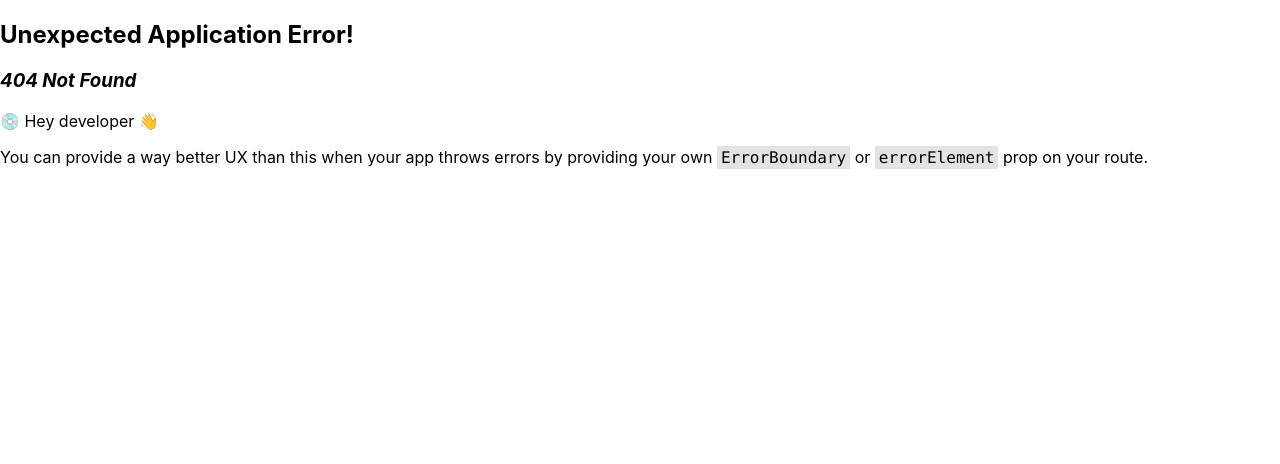
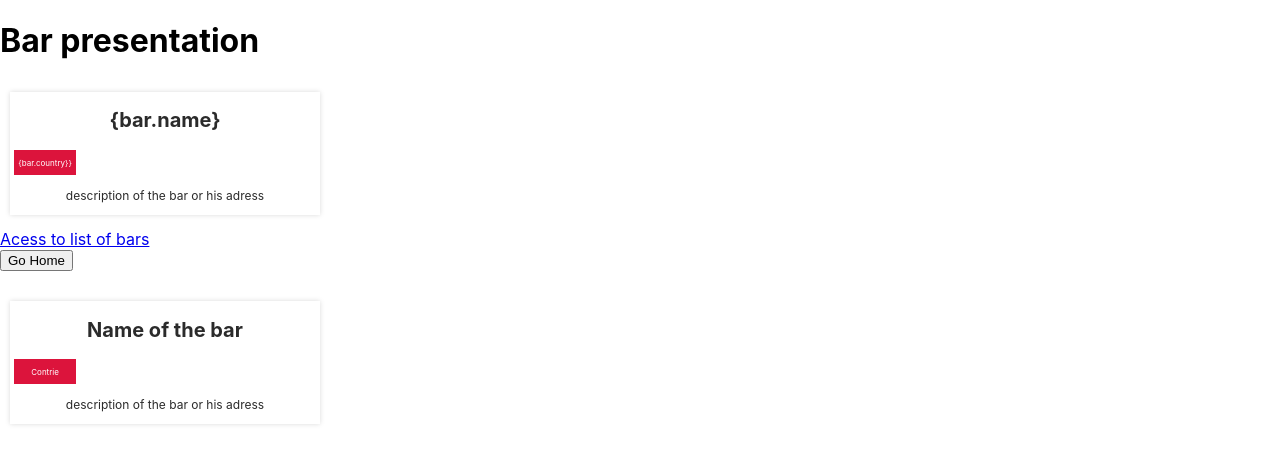
Before and after one commit to INF1-SNK/project, a React (Create React App) app: page /listOfBar/barInformation/1 in a window 1280 px wide. Before the commit this address had no page. Shown: the top 464 px of the page. Built offline with nearby package versions, Linux system fonts and the light colour scheme; no server answers.

Commit message:
feat(barPresentationPage):implementation

```diff
--- a/src/index.js
+++ b/src/index.js
@@ -25,7 +25,7 @@ const router = createBrowserRouter([
   },
   {
     //chemin à appeller + composat page qui correspond (ne pas oublier d'import le composant)
-    path: '/barPresentation/:id',
+    path: '/listOfBar/barInformation/:id',
     element: <BarPresentation/>,
   },
   {
--- a/src/pages/BarPresentation.jsx
+++ b/src/pages/BarPresentation.jsx
@@ -1,19 +1,38 @@
 import { Link, useNavigate } from "react-router-dom";
 import { useEffect, useState } from 'react';
 import Card from "../components/Card/Card";
+import { useParams } from 'react-router-dom';
+
 
 const BarPresentation = () => {
 
     //On crée notre variable qui vas nous permettre d'utiliser le useNavigate afin de bouger de page en page
     const navigate = useNavigate();
+    const params = useParams();
+    const barId = params.id;
+    const [bar, setBar] = useState([]);
 
+    console.log(barId);
+
+    const fetchBar = async () => {
+        const response = await fetch(`https://api.openbrewerydb.org/breweries/${barId}`);
+        const bar = await response.json();
+        setBar(bar);
+        console.log(bar)
+    }
+
+
+    useEffect(() => { fetchBar(); }, [])
+
+    console.log(params)
+    console.log(bar)
 
 //Il faut recuperer le bon bar et les données de celui sur lequel on a cliqué pour les mettre dans la cards
 
     return (
         <div>
 
-            <h1>Bar presentation </h1>
+            <h1>Bar presentation  </h1>
 
             <div className='cardsContainer'>
                  <Card format = "large" color = "white" title = "{bar.name}" tag = "{bar.country}}" description = "description of the bar or his adress"/>
--- a/src/pages/Home.jsx
+++ b/src/pages/Home.jsx
@@ -6,7 +6,7 @@ const Home = () => {
     return (
         <div>
             <h1>Welcome</h1>
-            <Link to="/barPresentation">Acess to list of bars </Link>
+            <Link to="/listOfBar">Acess to list of bars </Link>
             <button onClick={() => navigate('/contactUs')}> Contact Us PAGE </button>
         </div>
     );
--- a/src/pages/ListOfBar.jsx
+++ b/src/pages/ListOfBar.jsx
@@ -7,9 +7,7 @@ const ListOfBar = () => {
     const [bars, setBars] = useState([]);
 
     const fetchBars = async (quantity) => {
-
-
-    const response = await fetch(`https://api.openbrewerydb.org/breweries`);
+        const response = await fetch(`https://api.openbrewerydb.org/breweries/random?size=5`);
         const bars = await response.json();
         setBars(bars);
     }
@@ -22,14 +20,14 @@ console.log(bars);
     return (
         <div className="App">
 
-    <Link to='/'> Go to Home</Link>
+            <Link to='/' > Go to Home</Link>
 
             <div className='cardsContainer'>
-      {bars && bars.map((bar, index) =>
-            <Link to='/barPresentation'>
-            <Card key={bar.id} format = "large" color = "white" title = {bar.name} tag = {bar.country} description = "description of the bar or his adress"/>
-            </Link>
-      )}
+            {bars && bars.map((bar, index) => <div> <Link to={'barInformation/' + bar.id} key={bar.id} > <Card format = "large"
+    color = "white"
+    title = {bar.name}
+    tag = {bar.country}
+    description = "description of the bar or his adress"/> </Link> <br/> </div>)}
             </div>
         </div>
     );
```
Lines whose indentation alone changed are shown as unchanged.
